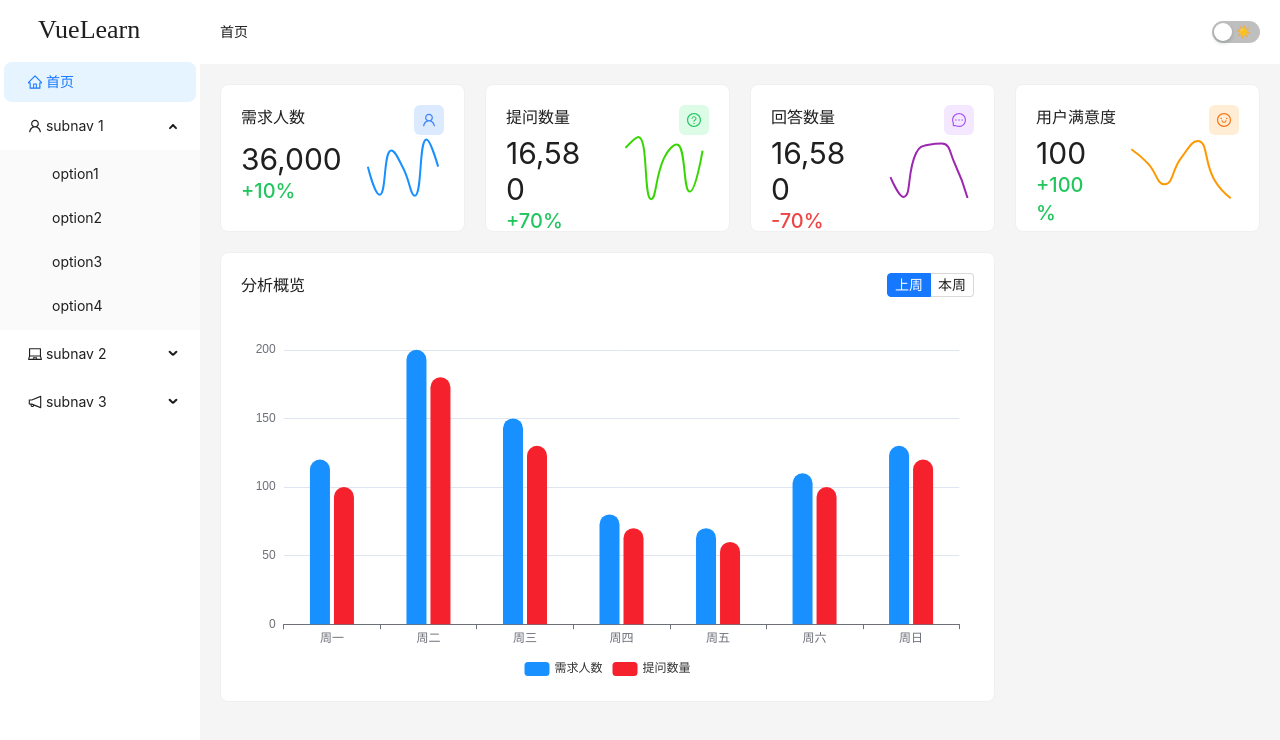
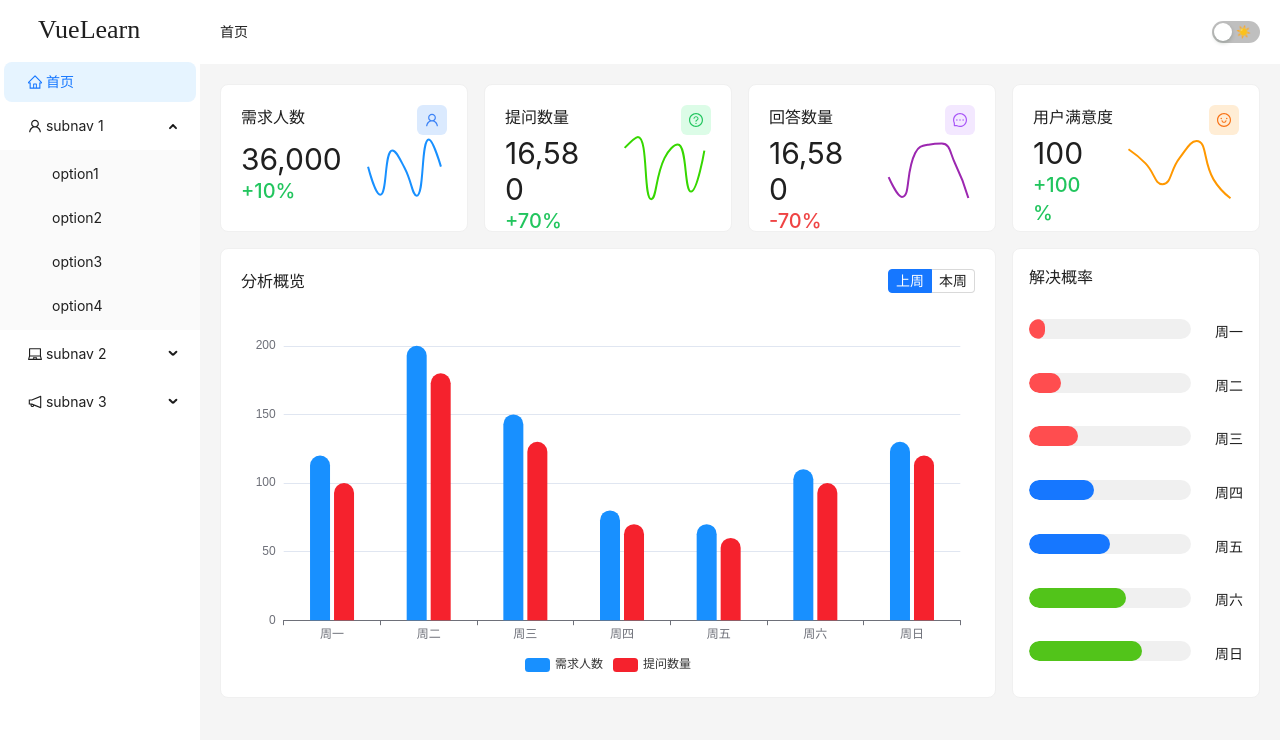
Before and after one commit to Duye0120/vueLearn, a Vue app: page /#/home in a window 1280 px wide. Shown: the top 740 px of the page. Built offline with nearby package versions, Linux system fonts and the light colour scheme.

Commit message:
添加progress组件

```diff
--- /dev/null
+++ b/src/views/home/components/ProgressCard.vue
@@ -0,0 +1,35 @@
+<script lang="ts" setup>
+import { ref } from 'vue'
+
+const weepMap = new Map([
+  ['1', '周一'],
+  ['2', '周二'],
+  ['3', '周三'],
+  ['4', '周四'],
+  ['5', '周五'],
+  ['6', '周六'],
+  ['7', '周日'],
+])
+</script>
+
+<template>
+  <a-card class="p-4 flex flex-col gap-4">
+    <a-typography-text class="font-medium text-base">
+      解决概率
+    </a-typography-text>
+    <div class="grid grid-rows-7 flex-1 mt-4">
+      <div v-for="item in 7" :key="item" class="flex items-center gap-4">
+        <a-progress
+          :key="item"
+          :percent="item * 10"
+          :status="item < 4 ? 'exception' : item < 6 ? 'active' : 'success'" :show-info="false" :size="[300, 20]"
+        />
+        <a-typography-text class="text-sm text-nowrap">
+          {{ weepMap.get(item.toString()) }}
+        </a-typography-text>
+      </div>
+    </div>
+  </a-card>
+</template>
+
+<style scoped lang="scss"></style>
--- a/src/views/home/index.vue
+++ b/src/views/home/index.vue
@@ -1,20 +1,20 @@
 <script lang="ts" setup>
+import ProgressCard from './components/ProgressCard.vue'
 import TopCardWithLine from './components/TopCardWithLine.vue'
 import VerticalBar from './components/VerticalBar.vue'
 import { topCardGroupArray } from './data'
 </script>
 
 <template>
-  <div class="w-full flex flex-col gap-5">
-    <div class="h-[148px] w-full grid grid-cols-4 gap-5">
+  <div class="w-full flex flex-col gap-4">
+    <div class="h-[148px] w-full grid grid-cols-4 gap-4">
       <TopCardWithLine v-for="item in topCardGroupArray" :key="item.key" :data="item" />
     </div>
-    <div class="h-[450px] w-full grid !grid-cols-4 gap-5">
+    <div class="h-[450px] w-full grid !grid-cols-4 gap-4">
       <VerticalBar />
+      <ProgressCard />
     </div>
   </div>
 </template>
 
-<style scoped lang="scss">
-
-</style>
+<style scoped lang="scss"></style>
```
